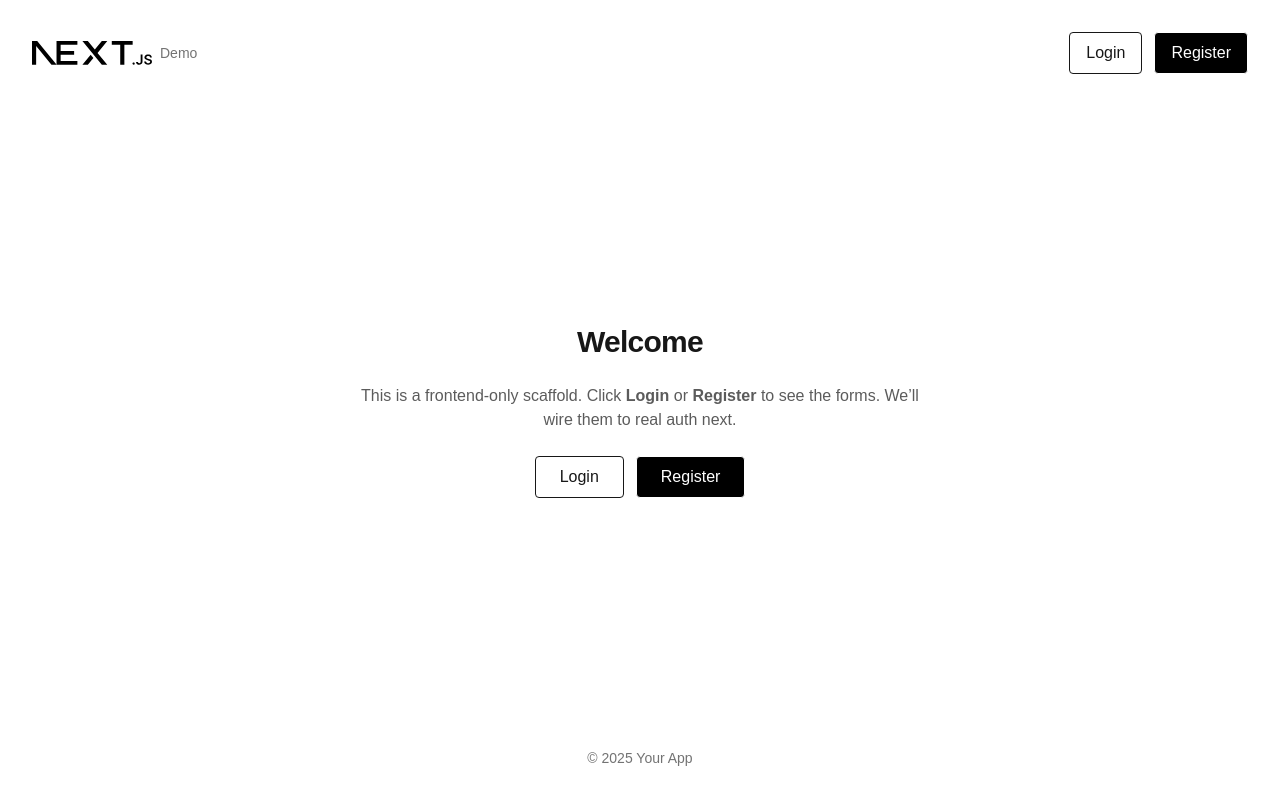
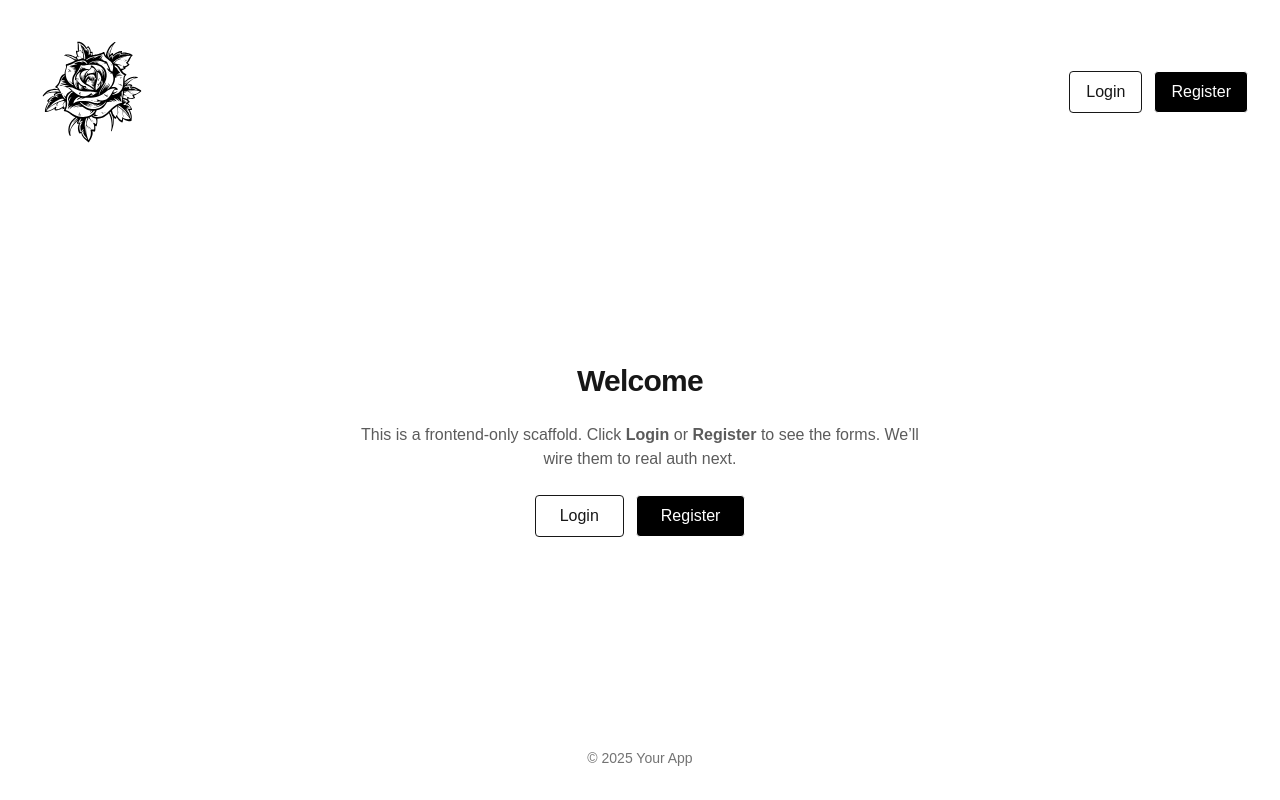
Before and after one commit to SirTomC/website_project, a Next.js app: page / in a window 1280 px wide. Built offline with nearby package versions, Linux system fonts and the light colour scheme.

Commit message:
Changes to front end

```diff
--- a/app/page.tsx
+++ b/app/page.tsx
@@ -6,8 +6,7 @@
     <div className="min-h-screen grid grid-rows-[auto_1fr_auto] p-8 gap-8">
       <header className="flex items-center justify-between">
         <div className="flex items-center gap-2">
-          <Image src="/next.svg" alt="Logo" width={120} height={24} className="dark:invert" />
-          <span className="text-sm opacity-60">Demo</span>
+          <Image src="/flower.svg" alt="Logo" width={120} height={24} className="dark:invert" />
         </div>
         <nav className="flex gap-3">
           <Link href="/login" className="border px-4 py-2 rounded hover:bg-black/5 dark:hover:bg-white/10">
--- a/app/register/page.tsx
+++ b/app/register/page.tsx
@@ -14,7 +14,6 @@
       alert("Passwords do not match.");
       return;
     }
-    // Frontend-only for now:
     console.log("REGISTER submit", { email, password });
     alert(`Register pressed for ${email} (no backend yet)`);
   }
```
Also changed, not shown: public/flower.svg (added).
